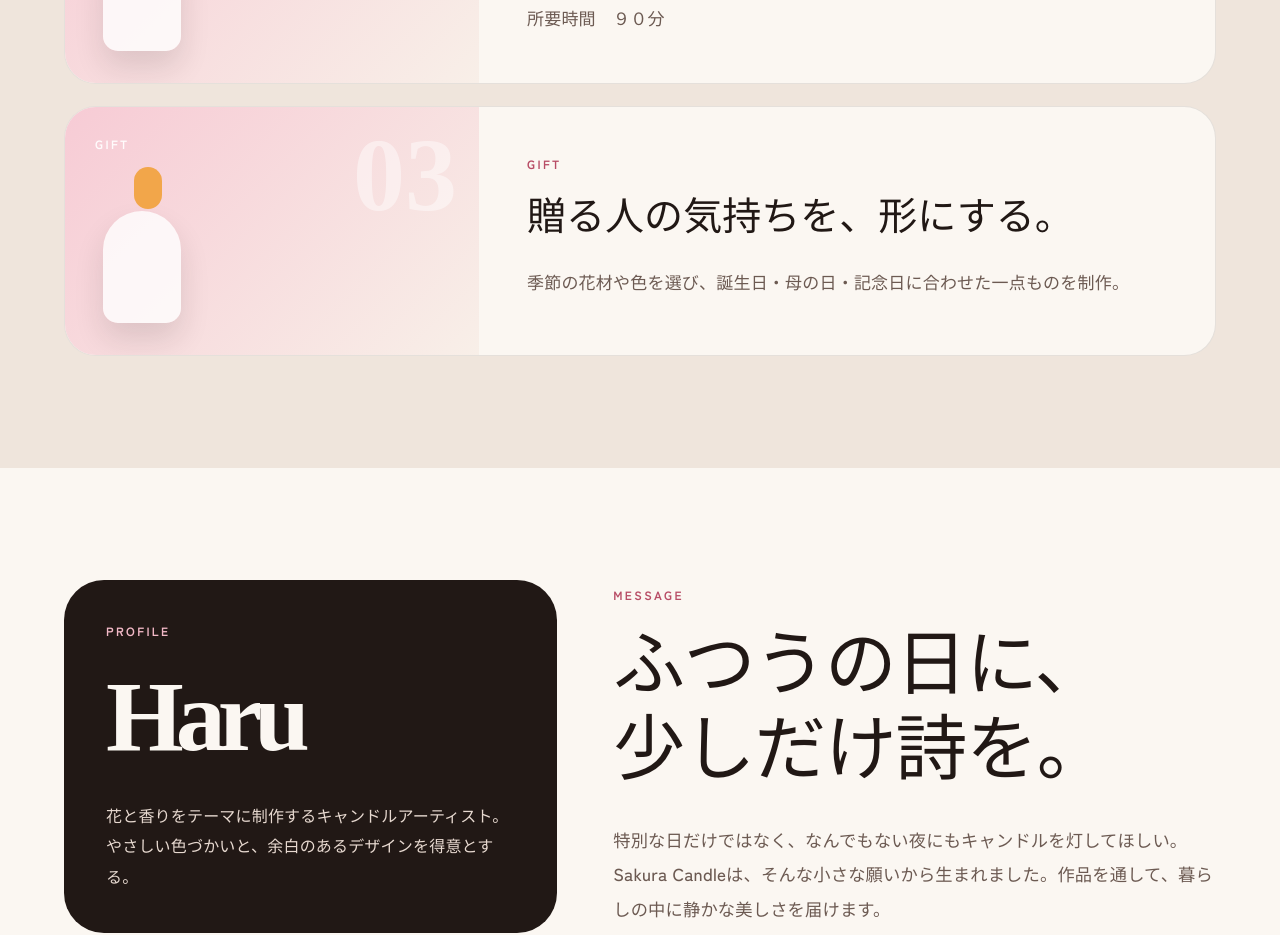
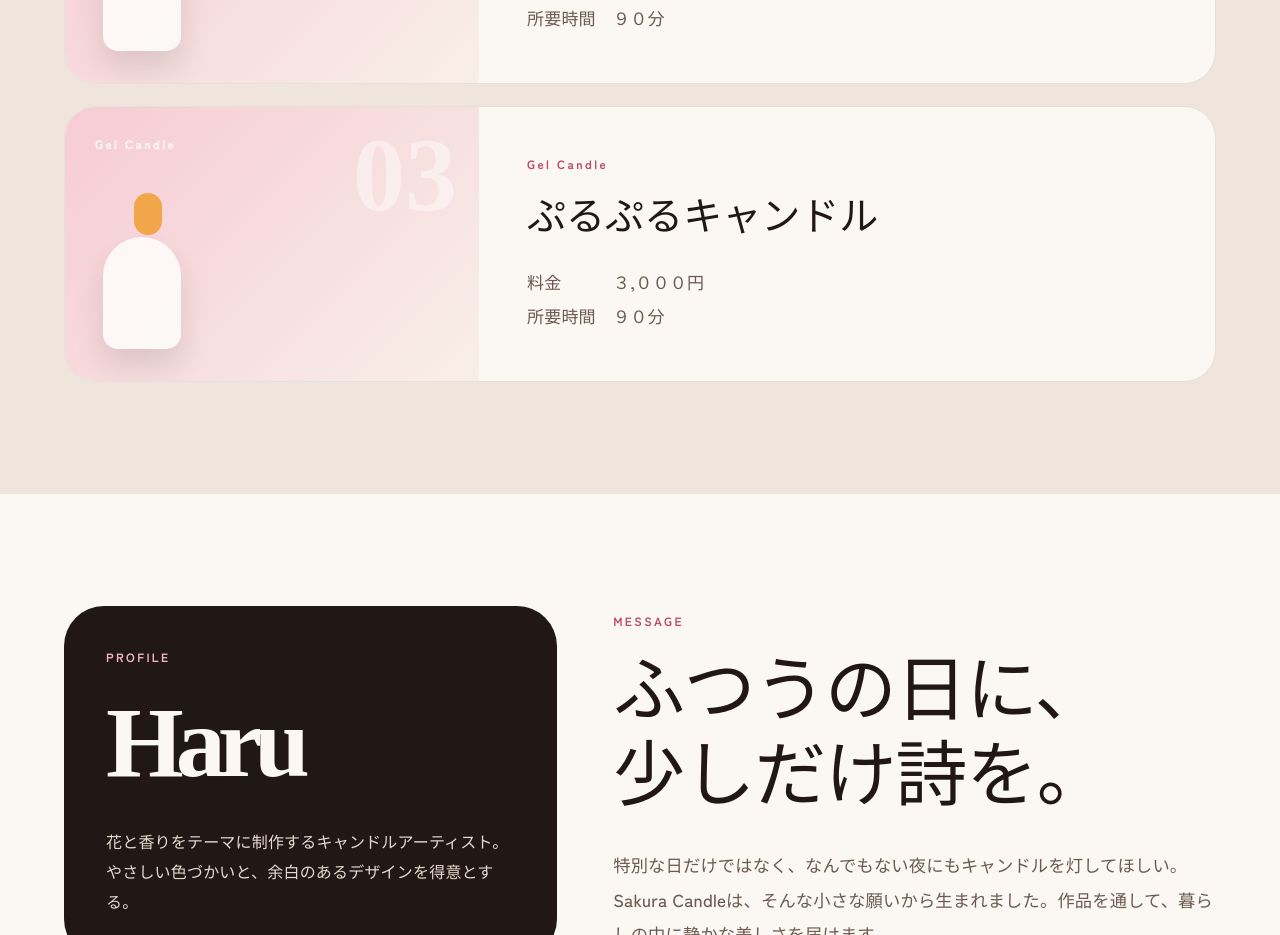
Before and after one commit to bschoice/sakura-candle-demo, a React (Vite) app: page / in a window 1280 px wide. Shown: the part 2980-3915 px from the top of the page. Built offline with nearby package versions, Linux system fonts and the light colour scheme.

Commit message:
Update gel candle lesson item

```diff
--- a/src/App.jsx
+++ b/src/App.jsx
@@ -1,7 +1,7 @@
 const works = [
   { category: 'Gradation Candle', title: 'グラデーションキャンドル', text: '料金　　　３,０００円\n所要時間　９０分' },
   { category: 'Botanical Candle', title: 'ボタニカルキャンドル', text: '料金　　　３,０００円\n所要時間　９０分' },
-  { category: 'GIFT', title: '贈る人の気持ちを、形にする。', text: '季節の花材や色を選び、誕生日・母の日・記念日に合わせた一点ものを制作。' },
+  { category: 'Gel Candle', title: 'ぷるぷるキャンドル', text: '料金　　　３,０００円\n所要時間　９０分' },
 ]
 
 const shopItems = [
```
